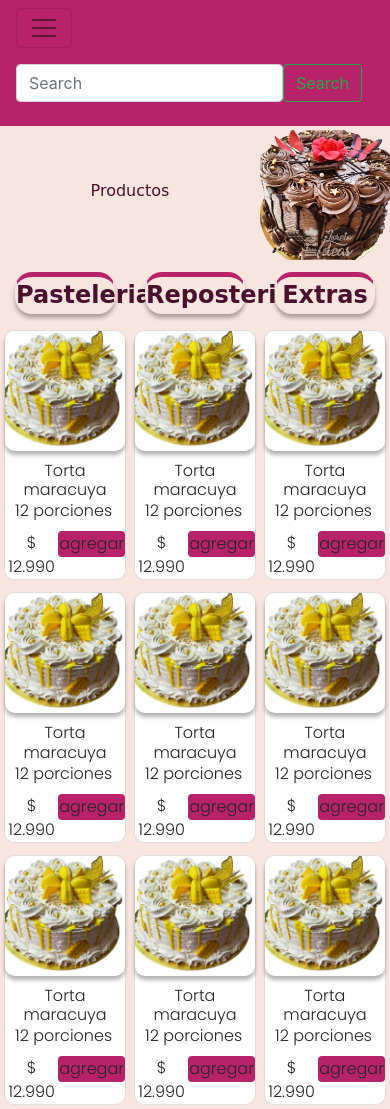
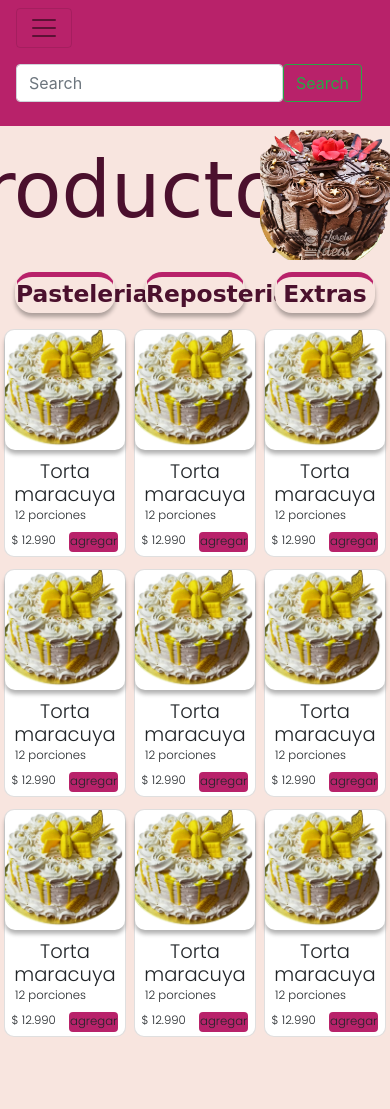
Before and after one commit to LoretoApp/appLoreto, a plain HTML site: page productos.html in a window 390 px wide. After the commit the page ends 1041 px from the top, so only its background shows below. Drawn offline with nearby package versions, Linux system fonts and the light colour scheme; a web font is replaced by a local one.

Commit message:
Fix texto responsivo

```diff
--- a/productos.html
+++ b/productos.html
@@ -20,7 +20,7 @@
   }
   h3 {
     font-family: 'Italianno', cursive;
-    font-size: 100%;
+    font-size: 20vw;
     font-weight: 500;
     color: #4B102D;
   }
@@ -34,7 +34,7 @@
     background-color: #F8E5DF;
     font-family: 'Italianno', cursive;
     font-weight: 600;
-    font-size: x-large;
+    font-size: 6vw;
     width: 100%;
     color: #4B102D;
     padding: 0;
@@ -51,14 +51,14 @@
     text-align: justify;
   }
   .porciones,.precio {
-    font-size: 100%;
+    font-size: 3vw;
     margin: 0;
   }
   .porciones {
     margin-left: 10px;
   }
   .card-title {
-    font-size: medium;
+    font-size: 5vw;
     margin: 0;
     padding-top: 10px;
   }
@@ -70,7 +70,7 @@
     border-radius: 10px;
   }
   .boton-agregar{
-    font-size: 100%;
+    font-size: 3vw;
   }
   .col-producto {
     padding: 4px;
```
